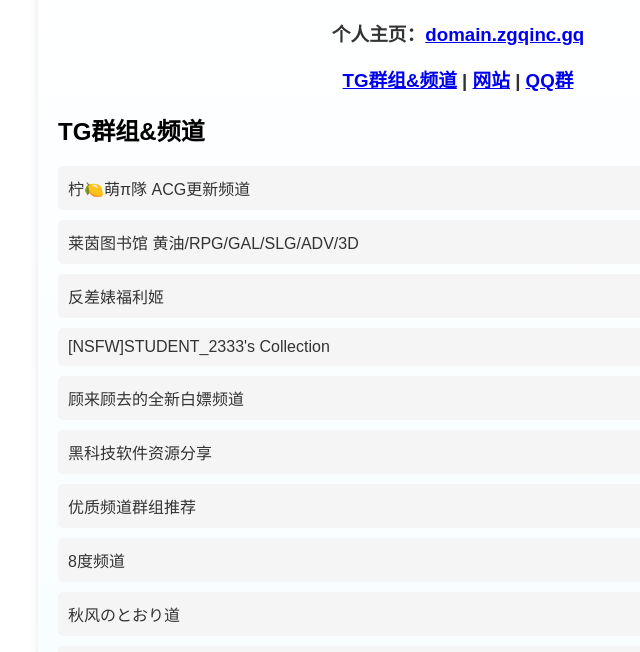
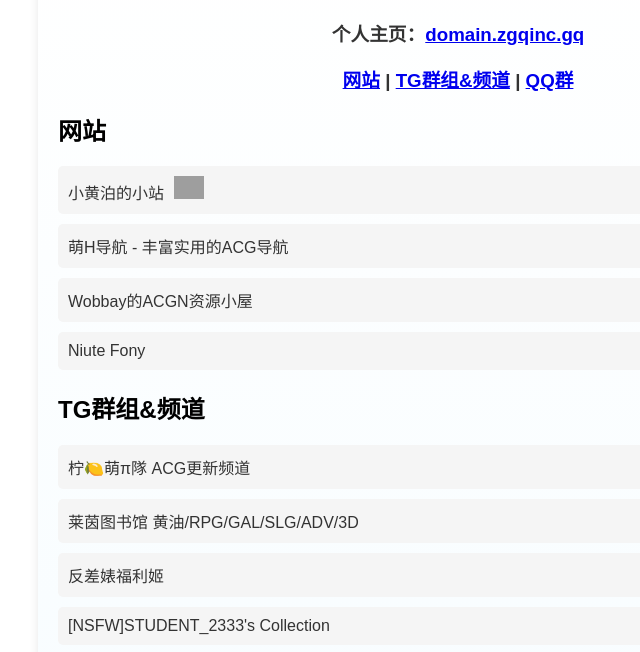
Before and after one commit to ZGQ-inc/links, a plain HTML site: page index.html in a window 1280 px wide. Shown: the part 110-762 px from the top of the page, without its empty margins (182-822 px from the left). Drawn offline with Linux system fonts and the light colour scheme; grey boxes are pictures that could not be loaded.

Commit message:
add furries.fun

```diff
--- a/index.html
+++ b/index.html
@@ -49,15 +49,30 @@
         .link-item a:hover {
             background-color: #e0e0e0;
         }
+        li {
+
+        }
+        img {
+            margin-left: 10px;
+            width: 30px;
+            justify-content: center;
+
+        }
     </style>
   </head>
 <body>
     <div class="container">
         <h1>友情链接</h1>
         <h3>个人主页：<a href="https://domain.zgqinc.gq">domain.zgqinc.gq</a></h3>
-        <h3 class="catalog"><a href="#TG">TG群组&频道</a> | <a href="#website">网站</a> | <a href="#QQ">QQ群</a></h3>
+        <h3 class="catalog"><a href="#website">网站</a> | <a href="#TG">TG群组&频道</a> | <a href="#QQ">QQ群</a></h3>
 
         <!-- | <a href="#item1">项目1</a> | <a href="#item1">项目1</a> | <a href="#item1">项目1</a> -->
+        <h2 id="website">网站</h2>
+        <ul class="link-list">
+            <li class="link-item"><a href="https://furries.fun">小黄泊的小站<img src="https://furries.fun/wp-content/uploads/2023/08/61469b2e1b4e8586-7-1.jpg"></a></li>
+            <li class="link-item"><a href="https://www.hnav.moe/">萌H导航 - 丰富实用的ACG导航</a></li>
+            <li class="link-item"><a href="https://www.wobbay.xyz/">Wobbay的ACGN资源小屋</a></li>
+            <li class="link-item"><a href="https://off.cx/">Niute Fony</a></li>
 
         <h2 id="TG">TG群组&频道</h2>
         <ul class="link-list">
@@ -91,11 +106,6 @@
             <li class="link-item"><a href="https://t.me/LCGFX">分享免费资源，实用软件、开源项目、网站工具</a></li>
             <li class="link-item"><a href="https://t.me/ToyCircle">玩具圈</a></li>
 
-        <h2 id="website">网站</h2>
-        <ul class="link-list">
-            <li class="link-item"><a href="https://www.hnav.moe/">萌H导航 - 丰富实用的ACG导航</a></li>
-            <li class="link-item"><a href="https://www.wobbay.xyz/">Wobbay的ACGN资源小屋</a></li>
-            <li class="link-item"><a href="https://off.cx/">Niute Fony</a></li>
 
         <h2 id="QQ">QQ群</h2>
         <ul class="link-list">
```
